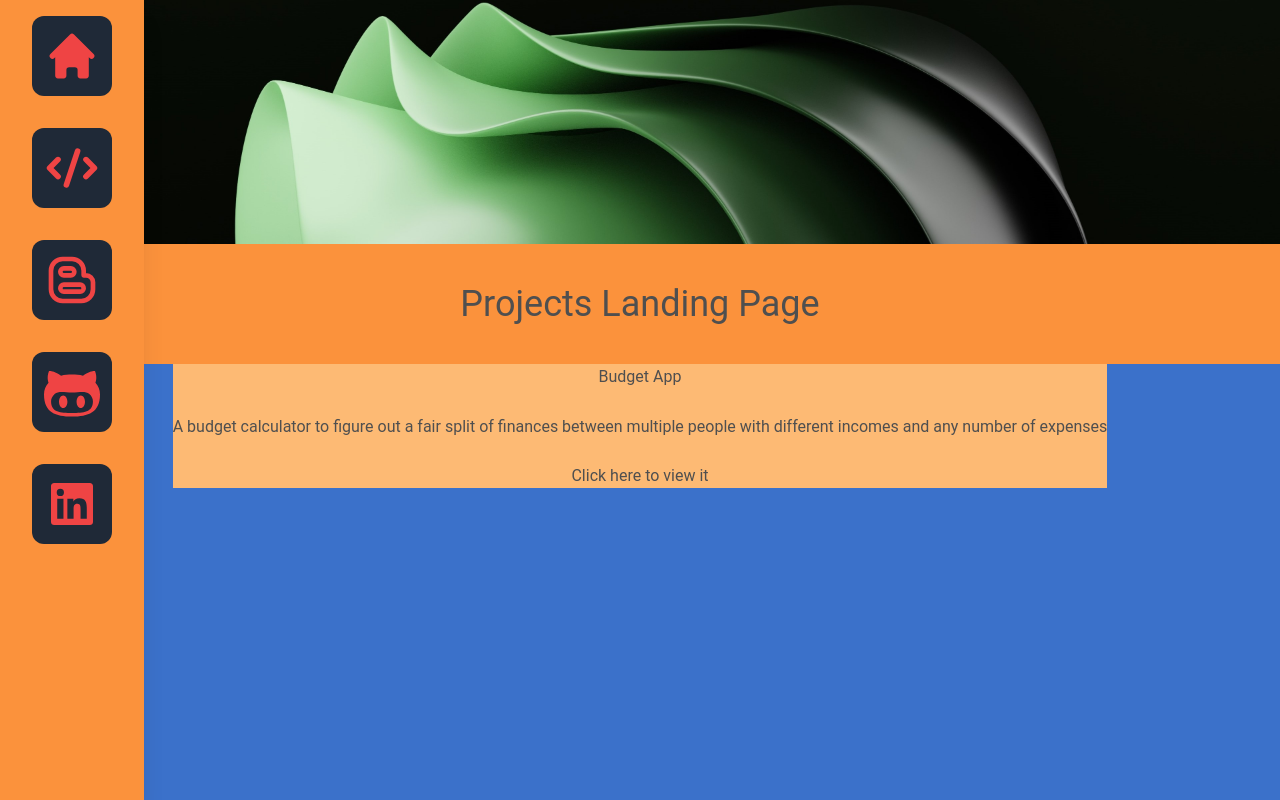
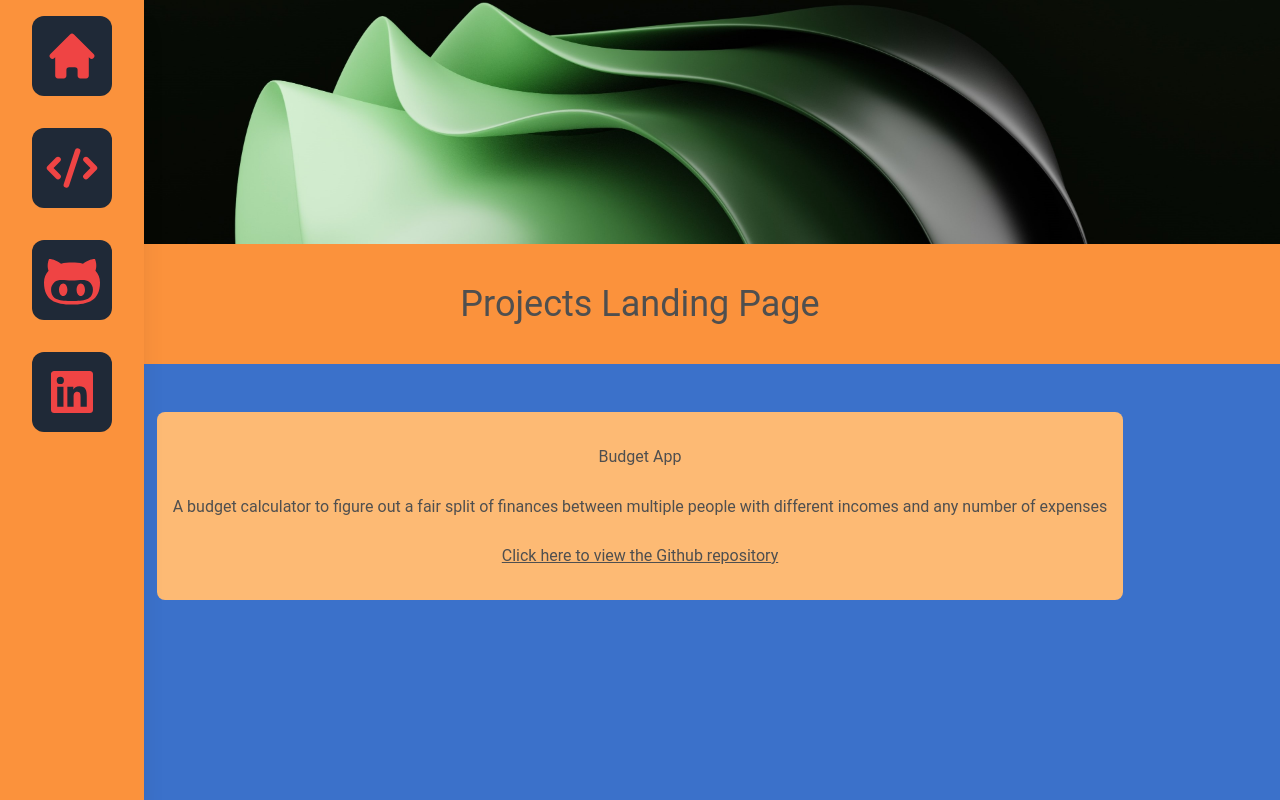
Before and after one commit to VinnyShipley/Personal_Site, a Next.js app: page /projects in a window 1280 px wide. Built offline with nearby package versions, Linux system fonts and the light colour scheme; what tw-elements would draw is missing.

Commit message:
style and took out the blog page for now

```diff
--- a/src/components/projectcard.js
+++ b/src/components/projectcard.js
@@ -5,12 +5,12 @@ const projectArray = [
 const ProjectCard = () => (
   <div className="flex justify-center">
     {projectArray.map((item) => (
-      <div className="bg-accent" key={item.title}>
+      <div className="bg-accent rounded-lg py-8 mt-12" key={item.title}>
         <p className="flex justify-center">{item.title}</p>
         <br/>
-        <p className="flex justify-center">{item.description}</p>
+        <p className="flex justify-center px-4">{item.description}</p>
         <br/>
-        <a className="flex justify-center" href={item.link}>Click here to view it</a>
+        <a className="flex justify-center underline" href={item.link}>Click here to view the Github repository</a>
       </div>
     ))}
   </div>
--- a/src/components/sidebar.js
+++ b/src/components/sidebar.js
@@ -15,7 +15,7 @@ const SideBar = () => {
 
 			<SideBarIcon icon={ <HiCode size='56'/>} text='My Portfolio' href="/projects"/>
 
-			<SideBarIcon icon={<TbBrandBlogger size='56' />} text='The Blog' href="/blog"/>
+			{/* <SideBarIcon icon={<TbBrandBlogger size='56' />} text='The Blog' href="/blog"/> */}
 
 			<SideBarIcon icon={<GoOctoface size='56' />} text='My Github' href="https://github.com/VinnyShipley"/>
 
```
